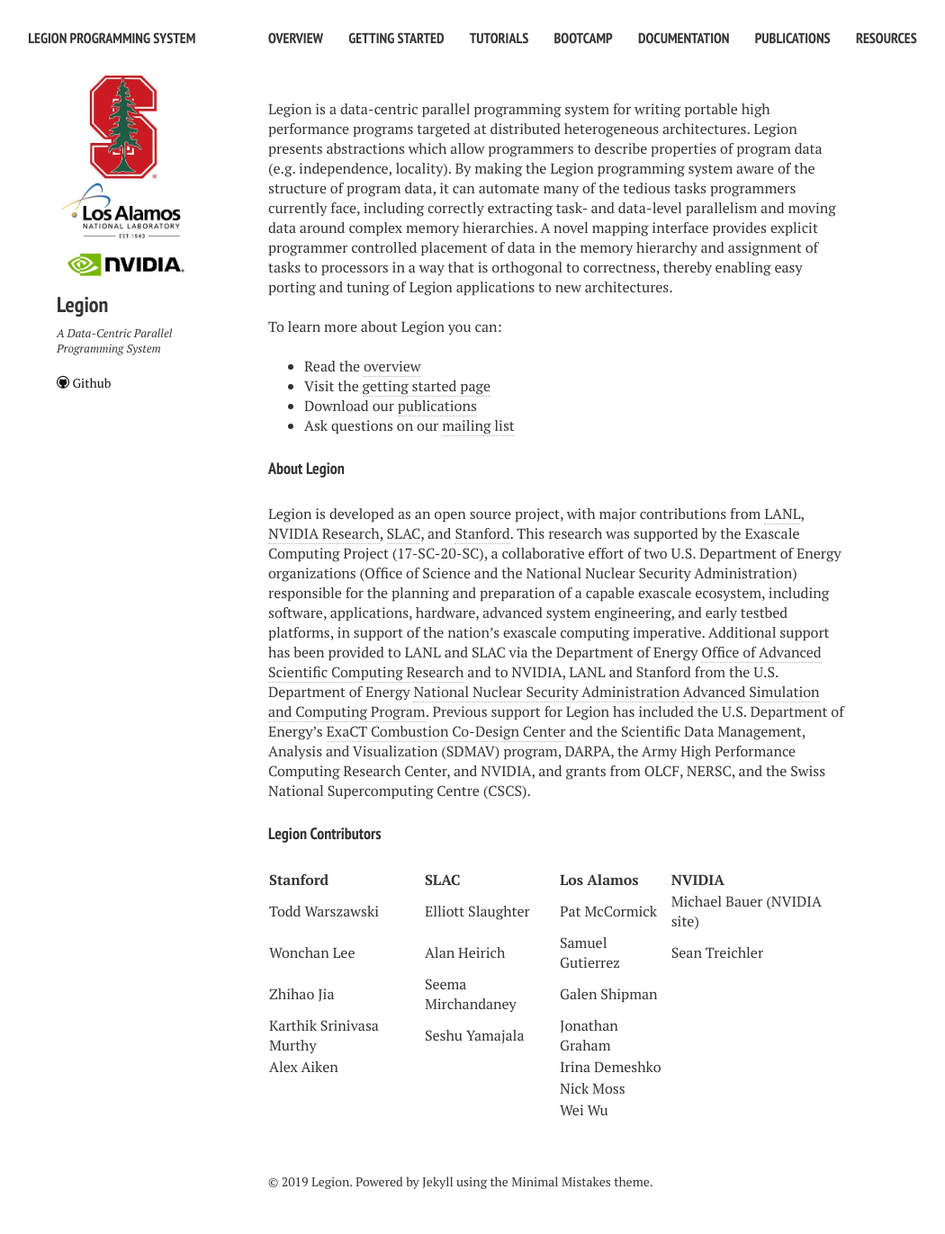
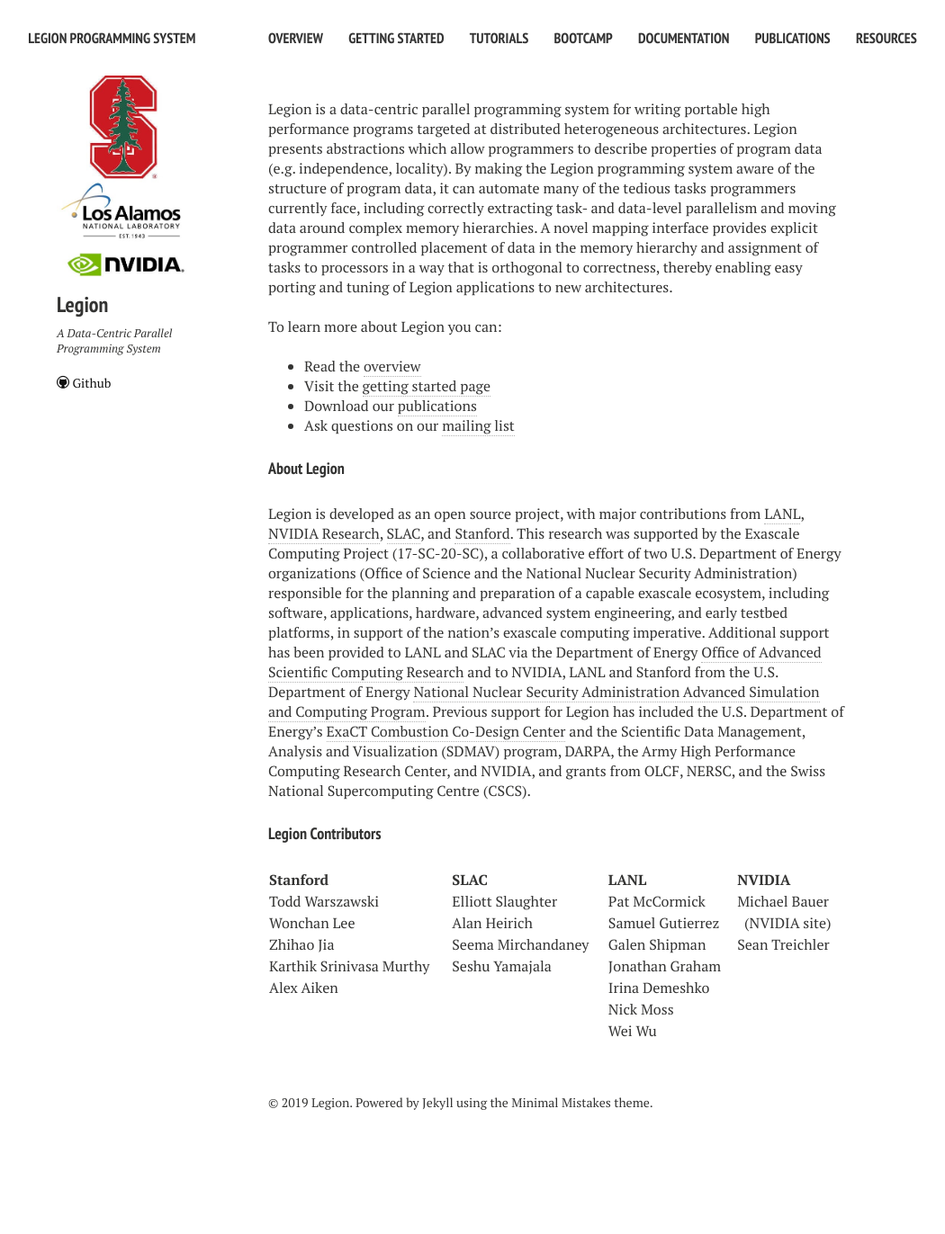
Before and after one commit to apryakhin/legion.stanford.edu, a Jekyll site: the page built from index.md, in a window 1280 px wide. Shown: the whole page at 90% size, without its empty margins (22-1072 px from the left). Built offline with Jekyll 4.4.1, drawn with Linux system fonts in a browser that asks for light colours; nearby versions of some CDN libraries; after the commit the page ends 1284 px from its top, so only the background shows below that; part of the change alters nothing that is shown.

Commit message:
Tweak table layout.

```diff
--- a/index.md
+++ b/index.md
@@ -56,7 +56,7 @@ OLCF, NERSC, and the Swiss National Supercomputing Centre (CSCS).
 <tr valign="middle">
 <td><b>Stanford</b></td>
 <td><b>SLAC</b></td>
-<td><b>Los Alamos</b></td>
+<td><b>LANL</b></td>
 <td><b>NVIDIA</b></td>
 </tr>
 
@@ -64,20 +64,21 @@ OLCF, NERSC, and the Swiss National Supercomputing Centre (CSCS).
 <td>Todd Warszawski</td>
 <td><a href="https://elliottslaughter.com">Elliott Slaughter</a></td>
 <td><a href="&#109;&#097;&#105;&#108;&#116;&#111;:&#112;&#097;&#116;&#064;&#108;&#097;&#110;&#108;&#046;&#103;&#111;&#118;">Pat McCormick</a></td>
-<td><a href="http://lightsighter.org">Michael Bauer</a> (<a href="http://research.nvidia.com/person/mike-bauer">NVIDIA site</a>)</td>
+<td><a href="http://lightsighter.org">Michael Bauer</a></td>
 </tr>
 
 <tr valign="middle">
 <td>Wonchan Lee</td>
 <td><a href="http://heirich.org">Alan Heirich</a></td>
 <td><a href="&#109;&#097;&#105;&#108;&#116;&#111;:&#115;&#097;&#109;&#117;&#101;&#108;&#064;&#108;&#097;&#110;&#108;&#046;&#103;&#111;&#118;">Samuel Gutierrez</a></td>
-<td><a href="http://cs.stanford.edu/~sjt/">Sean Treichler</a></td>
+<td>&nbsp;&nbsp;(<a href="http://research.nvidia.com/person/mike-bauer">NVIDIA site</a>)</td>
 </tr>
 
 <tr>
 <td>Zhihao Jia</td>
 <td><a href="mail&#116;o&#58;%73%&#54;5e%6Da&#46;&#37;6Di&#37;72&#99;ha%&#54;Eda&#110;ey&#64;%73&#116;anford%2&#69;e%64u">Seema Mirchandaney</a></td>
 <td><a href="&#109;&#097;&#105;&#108;&#116;&#111;:&#103;&#115;&#104;&#105;&#112;&#109;&#097;&#110;&#064;&#108;&#097;&#110;&#108;&#046;&#103;&#111;&#118;">Galen Shipman</a></td>
+<td><a href="http://cs.stanford.edu/~sjt/">Sean Treichler</a></td>
 </tr>
 
 <tr>
```
